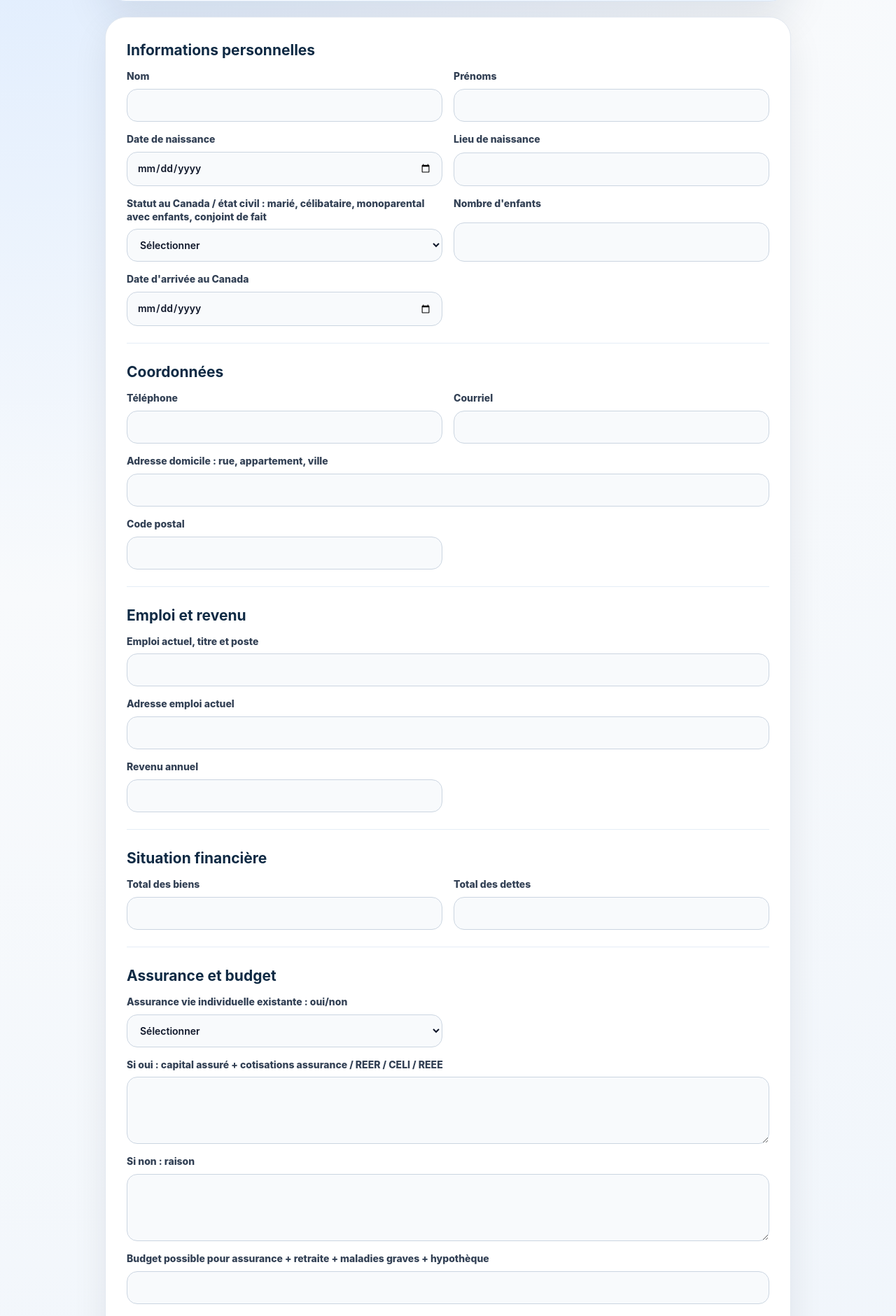
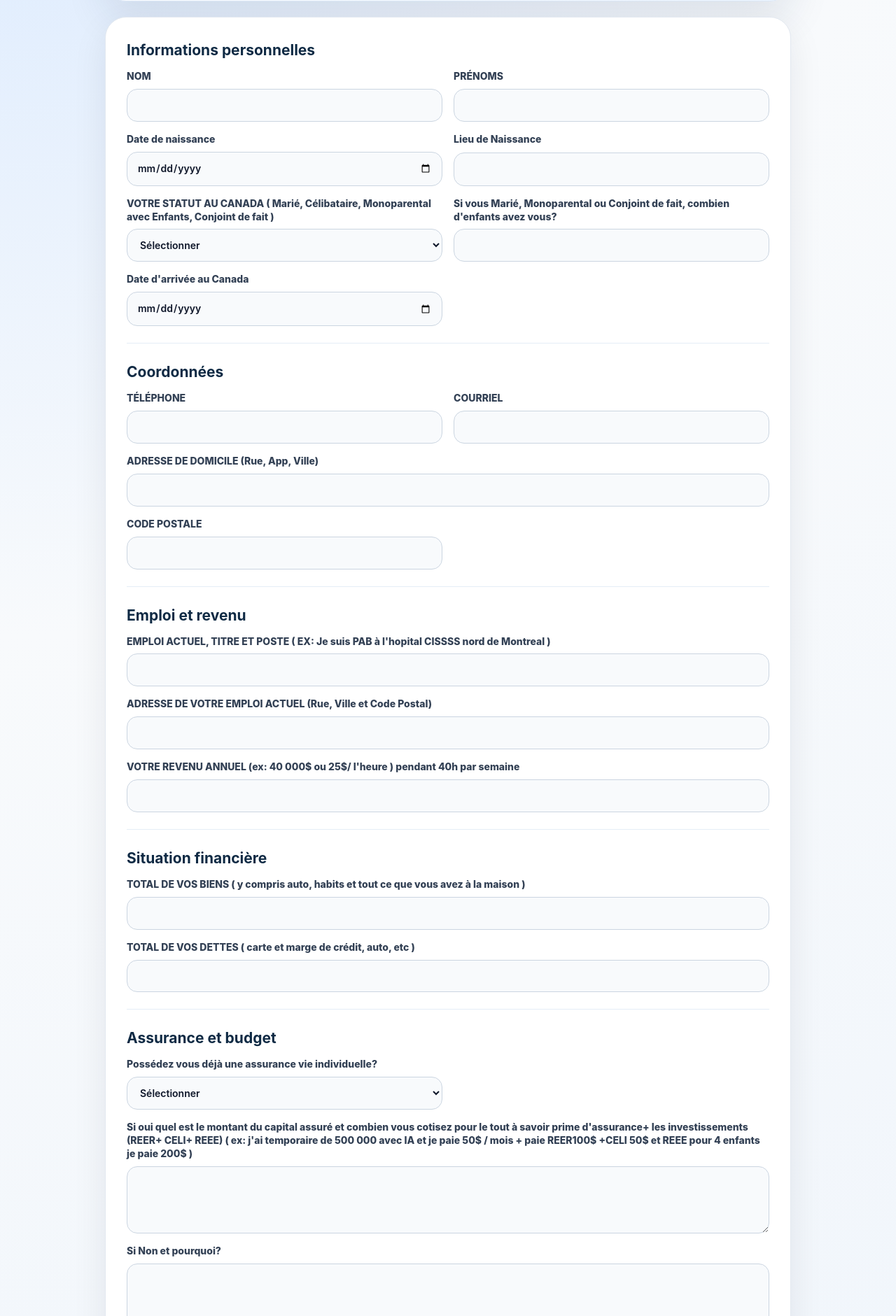
Before and after one commit to gavoekoffi2/finab-abf-assistant, a React (Vite) app in the folder frontend/: page / in a window 1280 px wide. Shown: the part 319-2200 px from the top of the page at 70% size. Built offline with nearby package versions, Linux system fonts and the light colour scheme.

Commit message:
feat: add sheet-based ABF public form demo

```diff
--- a/frontend/src/main.tsx
+++ b/frontend/src/main.tsx
@@ -30,7 +30,7 @@ type FormState = {
   priorityProjects: string;
 };
 
-const initialForm: FormState = {
+const emptyForm: FormState = {
   legalLastName: '',
   firstNames: '',
   dateOfBirth: '',
@@ -55,6 +55,33 @@ const initialForm: FormState = {
   weight: '',
   availability: '',
   priorityProjects: '',
+};
+
+const demoForm: FormState = {
+  legalLastName: 'KOUASSI TEST',
+  firstNames: 'Amina',
+  dateOfBirth: '1988-04-12',
+  placeOfBirth: 'Lomé, Togo',
+  maritalStatus: 'marié',
+  dependents: '2',
+  arrivalInCanada: '2021-09-15',
+  phone: '5145550198',
+  email: 'amina.test@example.com',
+  address: '245 Rue Saint-Denis, Montréal',
+  postalCode: 'H2X 3K8',
+  occupation: "Je suis PAB à l'hôpital CIUSSS du Nord de Montréal",
+  employerAddress: '1200 Boulevard René-Lévesque, Montréal, H3B 4W8',
+  annualIncome: '48 000$',
+  totalAssets: '18 000$',
+  totalDebts: '9 500$',
+  hasExistingInsurance: 'non',
+  existingInsuranceDetails: '',
+  noInsuranceReason: "Je n'ai jamais pris le temps de comparer les options.",
+  acceptableBudget: '150$ par mois',
+  height: '1m68',
+  weight: '72 kg',
+  availability: 'Soirs après 18h ou samedi matin via Zoom',
+  priorityProjects: "Protection familiale, épargne pour les enfants, maladies graves et préparation achat maison.",
 };
 
 const api = async <T,>(url: string, options?: RequestInit): Promise<T> => {
@@ -147,7 +174,8 @@ function payloadFromForm(form: FormState) {
 }
 
 function App() {
-  const [form, setForm] = useState<FormState>(initialForm);
+  const isDemo = new URLSearchParams(window.location.search).get('demo') === '1';
+  const [form, setForm] = useState<FormState>(isDemo ? demoForm : emptyForm);
   const [loading, setLoading] = useState(false);
   const [message, setMessage] = useState('');
   const [submitted, setSubmitted] = useState(false);
@@ -167,7 +195,7 @@ function App() {
       });
       setSubmitted(true);
       setMessage('Merci. Vos informations ont bien été envoyées. Votre conseiller vous contactera pour la suite.');
-      setForm(initialForm);
+      setForm(isDemo ? demoForm : emptyForm);
     } catch (e) {
       setMessage("Une erreur est survenue pendant l'envoi. Veuillez réessayer ou contacter votre conseiller.");
     } finally {
@@ -194,21 +222,21 @@ function App() {
         <div className="form-section">
           <h2>Informations personnelles</h2>
           <div className="form-grid">
-            <label>Nom<input value={form.legalLastName} onChange={set('legalLastName')} autoComplete="family-name" /></label>
-            <label>Prénoms<input value={form.firstNames} onChange={set('firstNames')} autoComplete="given-name" /></label>
+            <label>NOM<input value={form.legalLastName} onChange={set('legalLastName')} autoComplete="family-name" /></label>
+            <label>PRÉNOMS<input value={form.firstNames} onChange={set('firstNames')} autoComplete="given-name" /></label>
             <label>Date de naissance<input type="date" value={form.dateOfBirth} onChange={set('dateOfBirth')} /></label>
-            <label>Lieu de naissance<input value={form.placeOfBirth} onChange={set('placeOfBirth')} /></label>
-            <label>Statut au Canada / état civil : marié, célibataire, monoparental avec enfants, conjoint de fait
+            <label>Lieu de Naissance<input value={form.placeOfBirth} onChange={set('placeOfBirth')} /></label>
+            <label>VOTRE STATUT AU CANADA ( Marié, Célibataire, Monoparental avec Enfants, Conjoint de fait )
               <select value={form.maritalStatus} onChange={set('maritalStatus')}>
                 <option value="">Sélectionner</option>
                 <option value="marié">Marié</option>
                 <option value="célibataire">Célibataire</option>
-                <option value="monoparental">Monoparental avec enfants</option>
+                <option value="monoparental">Monoparental avec Enfants</option>
                 <option value="conjoint de fait">Conjoint de fait</option>
                 <option value="autre">Autre</option>
               </select>
             </label>
-            <label>Nombre d'enfants<input value={form.dependents} onChange={set('dependents')} inputMode="numeric" /></label>
+            <label>Si vous Marié, Monoparental ou Conjoint de fait, combien d'enfants avez vous?<input value={form.dependents} onChange={set('dependents')} inputMode="numeric" /></label>
             <label>Date d'arrivée au Canada<input type="date" value={form.arrivalInCanada} onChange={set('arrivalInCanada')} /></label>
           </div>
         </div>
@@ -216,53 +244,53 @@ function App() {
         <div className="form-section">
           <h2>Coordonnées</h2>
           <div className="form-grid">
-            <label>Téléphone<input value={form.phone} onChange={set('phone')} autoComplete="tel" /></label>
-            <label>Courriel<input value={form.email} onChange={set('email')} autoComplete="email" /></label>
-            <label className="span-2">Adresse domicile : rue, appartement, ville<input value={form.address} onChange={set('address')} autoComplete="street-address" /></label>
-            <label>Code postal<input value={form.postalCode} onChange={set('postalCode')} autoComplete="postal-code" /></label>
+            <label>TÉLÉPHONE<input value={form.phone} onChange={set('phone')} autoComplete="tel" /></label>
+            <label>COURRIEL<input value={form.email} onChange={set('email')} autoComplete="email" /></label>
+            <label className="span-2">ADRESSE DE DOMICILE (Rue, App, Ville)<input value={form.address} onChange={set('address')} autoComplete="street-address" /></label>
+            <label>CODE POSTALE<input value={form.postalCode} onChange={set('postalCode')} autoComplete="postal-code" /></label>
           </div>
         </div>
 
         <div className="form-section">
           <h2>Emploi et revenu</h2>
           <div className="form-grid">
-            <label className="span-2">Emploi actuel, titre et poste<input value={form.occupation} onChange={set('occupation')} /></label>
-            <label className="span-2">Adresse emploi actuel<input value={form.employerAddress} onChange={set('employerAddress')} /></label>
-            <label>Revenu annuel<input value={form.annualIncome} onChange={set('annualIncome')} inputMode="decimal" /></label>
+            <label className="span-2">EMPLOI ACTUEL, TITRE ET POSTE ( EX: Je suis PAB à l'hopital CISSSS nord de Montreal )<input value={form.occupation} onChange={set('occupation')} /></label>
+            <label className="span-2">ADRESSE DE VOTRE EMPLOI ACTUEL (Rue, Ville et Code Postal)<input value={form.employerAddress} onChange={set('employerAddress')} /></label>
+            <label className="span-2">VOTRE REVENU ANNUEL (ex: 40 000$ ou 25$/ l'heure ) pendant 40h par semaine<input value={form.annualIncome} onChange={set('annualIncome')} inputMode="decimal" /></label>
           </div>
         </div>
 
         <div className="form-section">
           <h2>Situation financière</h2>
           <div className="form-grid">
-            <label>Total des biens<input value={form.totalAssets} onChange={set('totalAssets')} inputMode="decimal" /></label>
-            <label>Total des dettes<input value={form.totalDebts} onChange={set('totalDebts')} inputMode="decimal" /></label>
+            <label className="span-2">TOTAL DE VOS BIENS ( y compris auto, habits et tout ce que vous avez à la maison )<input value={form.totalAssets} onChange={set('totalAssets')} inputMode="decimal" /></label>
+            <label className="span-2">TOTAL DE VOS DETTES ( carte et marge de crédit, auto, etc )<input value={form.totalDebts} onChange={set('totalDebts')} inputMode="decimal" /></label>
           </div>
         </div>
 
         <div className="form-section">
           <h2>Assurance et budget</h2>
           <div className="form-grid">
-            <label>Assurance vie individuelle existante : oui/non
+            <label>Possédez vous déjà une assurance vie individuelle?
               <select value={form.hasExistingInsurance} onChange={set('hasExistingInsurance')}>
                 <option value="">Sélectionner</option>
-                <option value="oui">Oui</option>
-                <option value="non">Non</option>
+                <option value="oui">OUI</option>
+                <option value="non">NON</option>
               </select>
             </label>
-            <label className="span-2">Si oui : capital assuré + cotisations assurance / REER / CELI / REEE<textarea value={form.existingInsuranceDetails} onChange={set('existingInsuranceDetails')} /></label>
-            <label className="span-2">Si non : raison<textarea value={form.noInsuranceReason} onChange={set('noInsuranceReason')} /></label>
-            <label className="span-2">Budget possible pour assurance + retraite + maladies graves + hypothèque<input value={form.acceptableBudget} onChange={set('acceptableBudget')} inputMode="decimal" /></label>
+            <label className="span-2">Si oui quel est le montant du capital assuré et combien vous cotisez pour le tout à savoir prime d'assurance+ les investissements (REER+ CELI+ REEE) ( ex: j'ai temporaire de 500 000 avec IA et je paie 50$ / mois + paie REER100$ +CELI 50$ et REEE pour 4 enfants je paie 200$ )<textarea value={form.existingInsuranceDetails} onChange={set('existingInsuranceDetails')} /></label>
+            <label className="span-2">Si Non et pourquoi?<textarea value={form.noInsuranceReason} onChange={set('noInsuranceReason')} /></label>
+            <label className="span-2">Si vous deviez avoir une assurance combinée avec votre cotisation pour votre retraire (REER et CELI), votre 25 maladies graves, votre hypothèque, combien seriez vous capable de payer actuellement ?<input value={form.acceptableBudget} onChange={set('acceptableBudget')} inputMode="decimal" /></label>
           </div>
         </div>
 
         <div className="form-section">
           <h2>Santé et disponibilité</h2>
           <div className="form-grid">
-            <label>Taille<input value={form.height} onChange={set('height')} /></label>
-            <label>Poids<input value={form.weight} onChange={set('weight')} /></label>
-            <label className="span-2">Disponibilité pour rencontre<textarea value={form.availability} onChange={set('availability')} /></label>
-            <label className="span-2">Projets prioritaires et besoin d'aide<textarea value={form.priorityProjects} onChange={set('priorityProjects')} /></label>
+            <label>Quelle est votre taille ?<input value={form.height} onChange={set('height')} /></label>
+            <label>Quel est votre poids ?<input value={form.weight} onChange={set('weight')} /></label>
+            <label className="span-2">Quel jour seriez vous disponible pour une rencontre afin de vous expliquer votre situation? ( veuillez préciser l'heure, soit physiquement chez vous à la maison, dans mon bureau, soit via zoom ) ?<textarea value={form.availability} onChange={set('availability')} /></label>
+            <label className="span-2">Quels sont vos projets les plus prioritaires actuellement et comment pourrais-je vous être utile ?<textarea value={form.priorityProjects} onChange={set('priorityProjects')} /></label>
           </div>
         </div>
 
```
